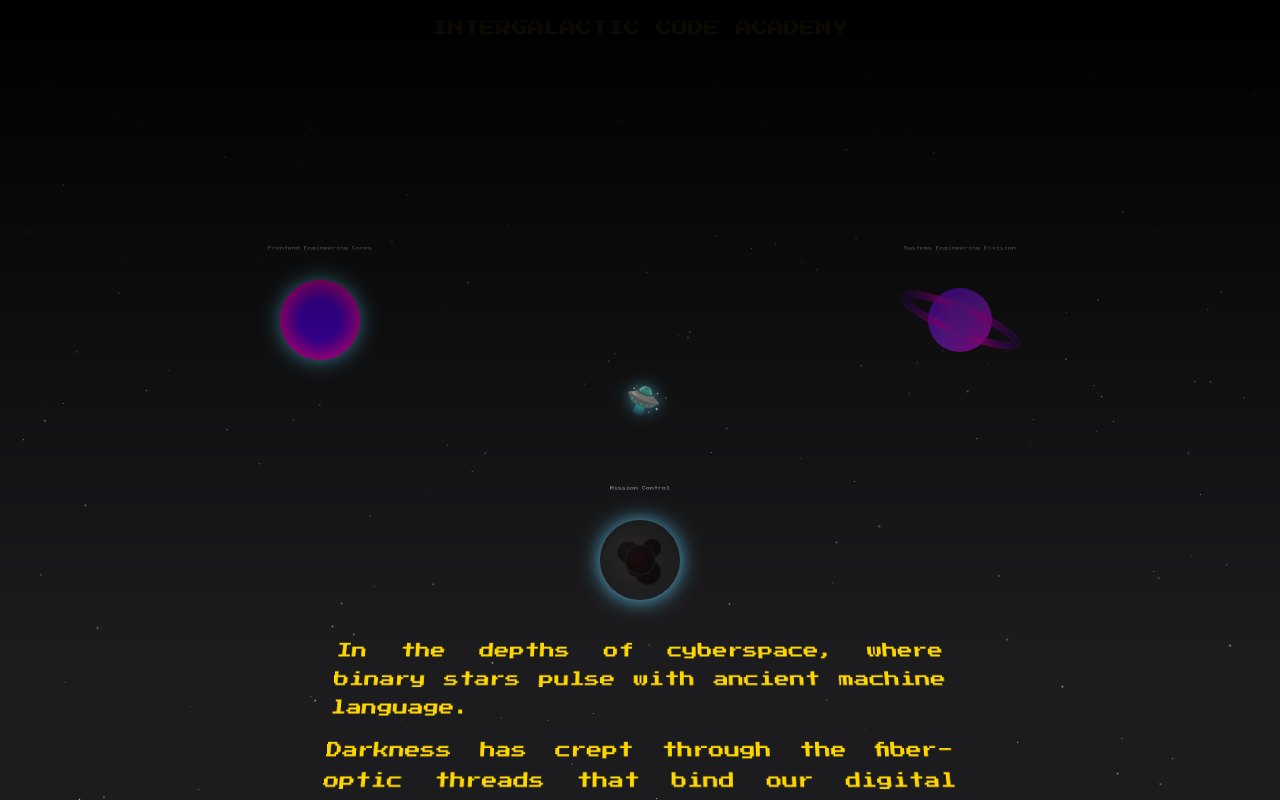
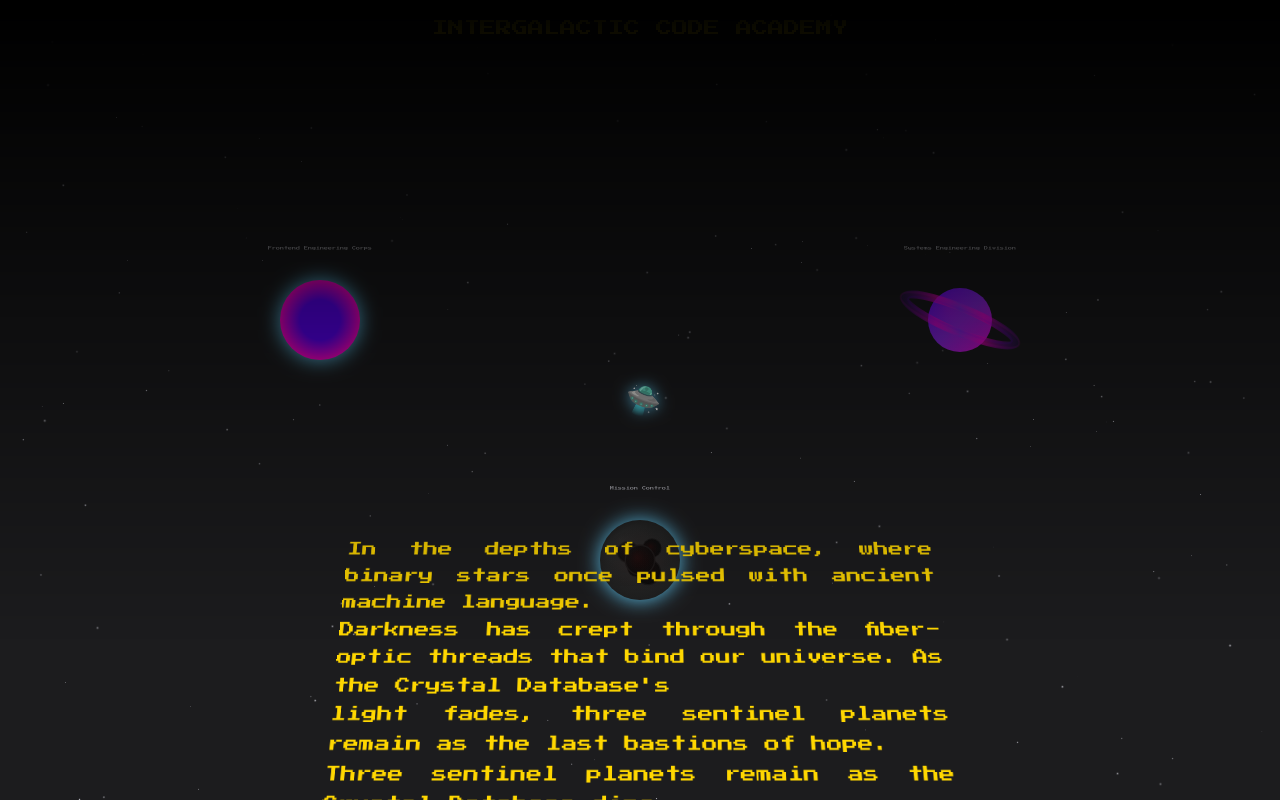
Before and after one commit to danicodes01/ica, a Next.js app: page / in a window 1280 px wide. Built offline with nearby package versions, Linux system fonts and the light colour scheme.

Commit message:
ICA005: Stopping point on intro.

```diff
--- a/app/_components/game/intro-crawl.tsx
+++ b/app/_components/game/intro-crawl.tsx
@@ -1,8 +1,7 @@
-//this
 import React, { useEffect, useRef, useState, useMemo } from 'react';
 
-const SCROLL_SPEED = 25;
-
+const SCROLL_SPEED = 36; // Control how fast the crawl scrolls
+const LINE_FADE_DURATION = 5; // Duration in seconds for a line to fade out
 
 interface IntroCrawlProps {
   onComplete: () => void;
@@ -11,31 +10,33 @@ interface IntroCrawlProps {
 export default function IntroCrawl({ onComplete }: IntroCrawlProps) {
   const crawlRef = useRef<HTMLDivElement>(null);
   const contentRef = useRef<HTMLDivElement>(null);
+  const [isStarted, setIsStarted] = useState<boolean>(false);
+  const [activeLines, setActiveLines] = useState<number>(0);
   const [animationDuration, setAnimationDuration] = useState<number>(0);
-  const [isStarted, setIsStarted] = useState<boolean>(false);
 
   const lines = useMemo(
     () => [
-      'In the depths of cyberspace, where binary stars pulse with ancient machine language.',
-      'Darkness has crept through the fiber-optic threads that bind our digital universe.',
-      'Three sentinel planets remain as the Crystal Database dims.',
-      'CHROMANOVA, where Pixel-Weavers craft interfaces of pure light.',
-      'SYNTAXIA, where Logic-Singers speak in algorithms.',
-      'QUANTUMCORE, where Quantum-Mystics meditate across multiple execution threads.',
-      'Each guards a shard of the Source Code that once kept darkness at bay.',
-      'For a thousand cycles, they fought alone, watching their neighbors fall to binary decay.',
-      'Now a shadow-virus threatens their quantum-shielded networks.',
-      'They discovered their coding disciplines were never meant to be separate.',
-      'Together, they uncovered the prophecy of the Luminous Protocol.',
-      'It requires a chosen compiler – a Code Jedi from beyond the dark firewall.',
-      "One who can unite CHROMANOVA's light, SYNTAXIA's logic, and QUANTUMCORE's quantum mysteries.",
+      'In the depths of cyberspace, where binary stars once pulsed with ancient machine language.',
+      "Darkness has crept through the fiber-optic threads that bind our universe. As the Crystal Database's",
+      "light fades, three sentinel planets remain as the last bastions of hope.",
+      'Three sentinel planets remain as the Crystal Database dims ...',
+      'CHROMANOVA, where Pixel-Weavers craft interfaces of pure light and motion.',
+      'SYNTAXIA, where Logic-Singers speak in algorithms and dream in recursive patterns.',
+      'QUANTUMCORE, where Quantum-Mystics meditate in vast data-temples across multiple execution threads.',
+      'Each world guards a fragment of the Source Code that once kept darkness at bay.',
+      'For a thousand cycles, these digital civilizations fought separately against the encroaching void.',
+      'Watching their neighbors succumb to binary decay.',
+      'But in their darkest hour, as a shadow-virus threatens even their quantum-shielded networks,',
+      'they discovered their unique coding disciplines were never meant to be separate – they were shards of a greater whole.',
+      'Together, they uncovered the prophecy of the Luminous Protocol,',
+      "an ancient system capable of rewriting their universe's architecture.",
+      'But it requires a chosen compiler – a Code Jedi from beyond the dark firewall –',
+      "who can weave together CHROMANOVA's visual magic, SYNTAXIA's logical symphonies, and QUANTUMCORE's quantum mysteries.",
       'You are that chosen one.',
-      "As darkness corrupts the servers, you must master each realm's sacred coding arts.",
-      "Only by implementing the Luminous Protocol can you restore the Crystal Database.",
-      'May the Source be with you...',
-      '',
-      '',
-      ''
+      "As darkness corrupts entire server clusters, you must master each planet's sacred coding arts.",
+      'Time grows short, and only by implementing the Luminous Protocol can you restore light to the digital universe.',
+      'May your functions be pure, your algorithms true, ',
+      'and may the Source be with you always...',
     ],
     []
   );
@@ -44,46 +45,60 @@ export default function IntroCrawl({ onComplete }: IntroCrawlProps) {
     if (contentRef.current && crawlRef.current) {
       const contentHeight = contentRef.current.offsetHeight;
       const containerHeight = crawlRef.current.offsetHeight;
-      const totalScrollDistance = containerHeight + contentHeight;
+      const bufferDistance = 100; // Extra scroll buffer
+      const totalScrollDistance = containerHeight + contentHeight + bufferDistance;
 
-      // Calculate duration based on total distance and scroll speed
+      const newEndPosition = -contentHeight - containerHeight;
+
       const duration = totalScrollDistance / SCROLL_SPEED;
 
-      // Add a small delay before starting
-      setTimeout(() => {
-        setAnimationDuration(duration);
-        setIsStarted(true);
-      }, 1000);
+      setAnimationDuration(duration);
+      setIsStarted(true);
+
+      document.documentElement.style.setProperty('--end-position', `${newEndPosition}px`);
+
+      const interval = setInterval(() => {
+        setActiveLines((prev) => {
+          if (prev < lines.length) return prev + 1;
+          clearInterval(interval);
+          return prev;
+        });
+      }, LINE_FADE_DURATION * 1000);
+
+      return () => clearInterval(interval);
     }
-  }, []);
+  }, [lines.length]);
 
-  // Trigger onComplete callback when animation ends
   useEffect(() => {
-    if (isStarted && animationDuration > 0) {
+    if (isStarted && activeLines >= lines.length) {
       const timer = setTimeout(() => {
         onComplete();
-      }, (animationDuration * 1000) + 2000); // Add 2 seconds buffer
+      }, LINE_FADE_DURATION * 1000);
 
       return () => clearTimeout(timer);
     }
-  }, [isStarted, animationDuration, onComplete]);
+  }, [activeLines, isStarted, lines.length, onComplete]);
 
   return (
     <div className="starwars-container" ref={crawlRef}>
-      {/* Add fade mask */}
       <div className="fade-mask" />
-
       <div
         className="starwars-crawl"
         style={{
-          animation: animationDuration ? `crawl ${animationDuration}s linear forwards` : 'none'
+          animation: animationDuration
+            ? `crawl ${animationDuration}s linear forwards`
+            : 'none',
         }}
       >
         <div className="starwars-content" ref={contentRef}>
           {lines.map((line, index) => (
             <div
               key={index}
-              className="starwars-line"
+              className={`starwars-line ${index < activeLines ? 'fade-out' : ''}`}
+              style={{
+                animationDelay: `${LINE_FADE_DURATION * index}s`,
+                animationDuration: `${LINE_FADE_DURATION}s`,
+              }}
             >
               {line}
             </div>
--- a/app/globals.css
+++ b/app/globals.css
@@ -124,11 +124,25 @@ a {
   padding: 0 20%;
 }
 
+@keyframes fadeOut {
+  from {
+    opacity: 1;
+  }
+  to {
+    opacity: 0;
+  }
+}
+
 .starwars-line {
   line-height: 1.8;
-  margin: 0.8em 0;
-  transition: opacity 5s ease-out;
+  opacity: 1;
+  transform: translateZ(0);
 }
+
+.starwars-line.fade-out {
+  animation: fadeOut 5s ease-in forwards; /* to match LINE_FADE_DURATION */
+}
+
 
 .fade-mask {
   position: fixed;
@@ -153,7 +167,7 @@ a {
     transform: translateX(-50%) rotateX(20deg) scale(1);
   }
   100% {
-    top: -200vh; /* Adjust this value to ensure all content is visible */
+    top: var(--end-position);
     transform: translateX(-50%) rotateX(20deg) scale(1);
   }
 }
```
